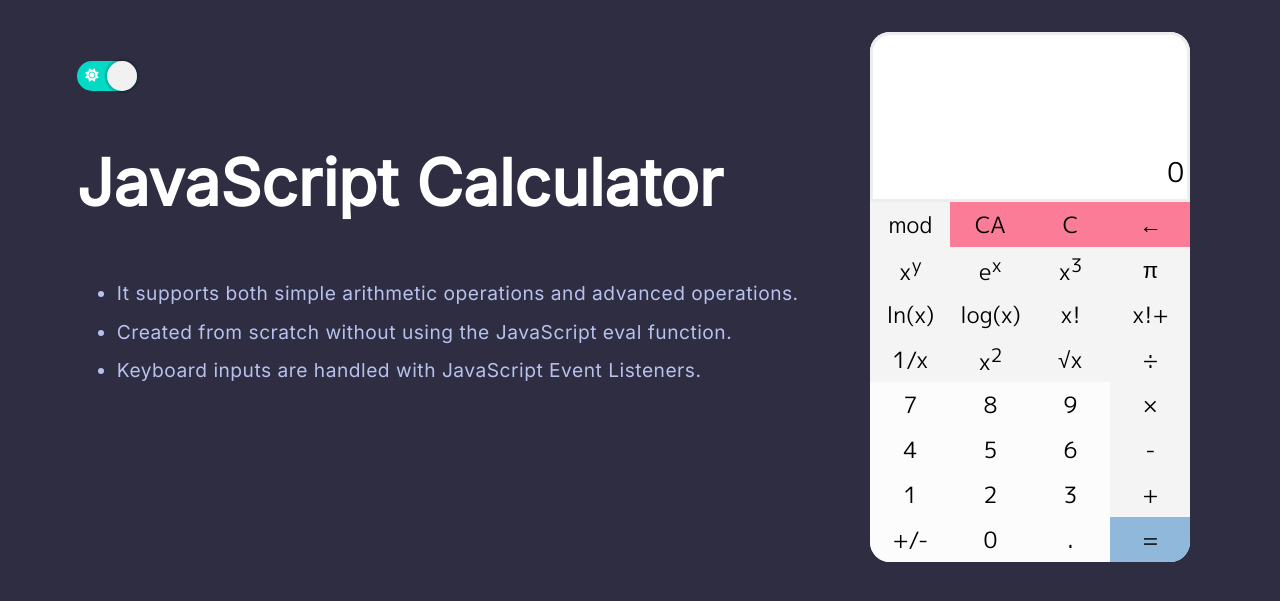
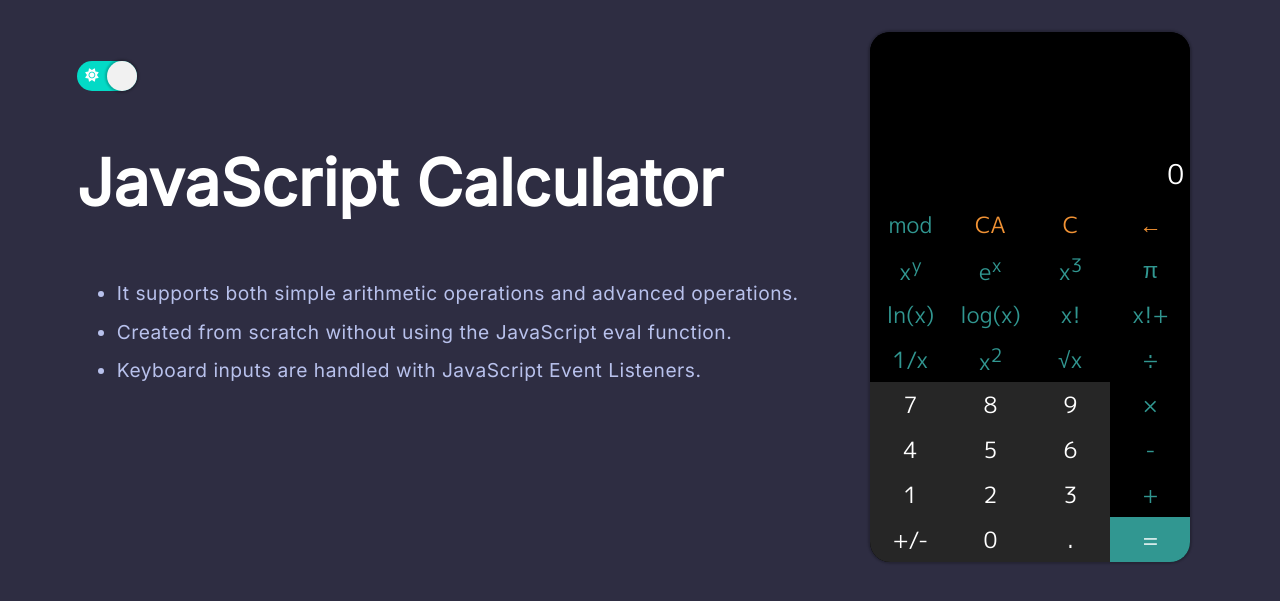
Before and after one commit to MingHsiehLo/Calculator, a plain HTML site: page index.html in a window 1280 px wide. Both pictures are taken after a click on the button 106 px from the left and 179 px from the top of the page. Shown: the part 103-704 px from the top of the page. Drawn offline with Linux system fonts and the light colour scheme.

Commit message:
dark mode v1

```diff
--- a/style.css
+++ b/style.css
@@ -122,6 +122,34 @@ body.dark ul > li {
     color: #b8c1ec;
 }
 
+body.dark .scientificButton {
+    color: rgb(49, 151, 145);
+    background-color: black;
+}
+
+body.dark .commonButton {
+    color: white;
+    background-color: rgb(38, 38, 38);
+}
+
+body.dark #screen {
+    color: white;
+    background-color: black;
+}
+
+body.dark #specialButton {
+    color: white;
+    background-color: rgb(49, 151, 145);
+}
+
+body.dark .eraseButton {
+    color: rgb(241, 146, 52);
+    background-color: black;
+}
+
+body.dark main > div {
+    background-color: black;
+}
 
 main {
     margin: 0 7vw 0 auto;
@@ -141,7 +169,6 @@ p {
     display: flex;
     flex-direction: column;
     align-items: center;
-    border: 3px solid rgb(236, 237, 239);
     border-radius: 20px 20px 0 0;
     background-color: white;
     height: 170px;
@@ -202,6 +229,7 @@ main > div {
 
 #calculatorMain {
     border-radius: 20px;
+    box-shadow: 0px 0px 2px 2px rgba(0,0,0,.2);
 }
 
 #calculatorMain > div {
```
